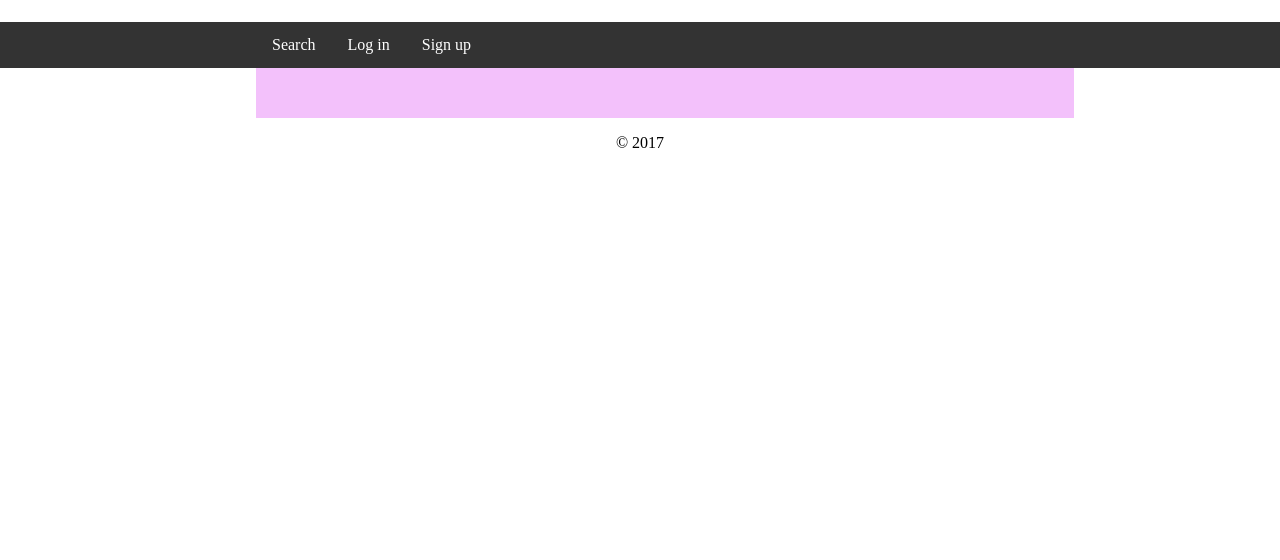
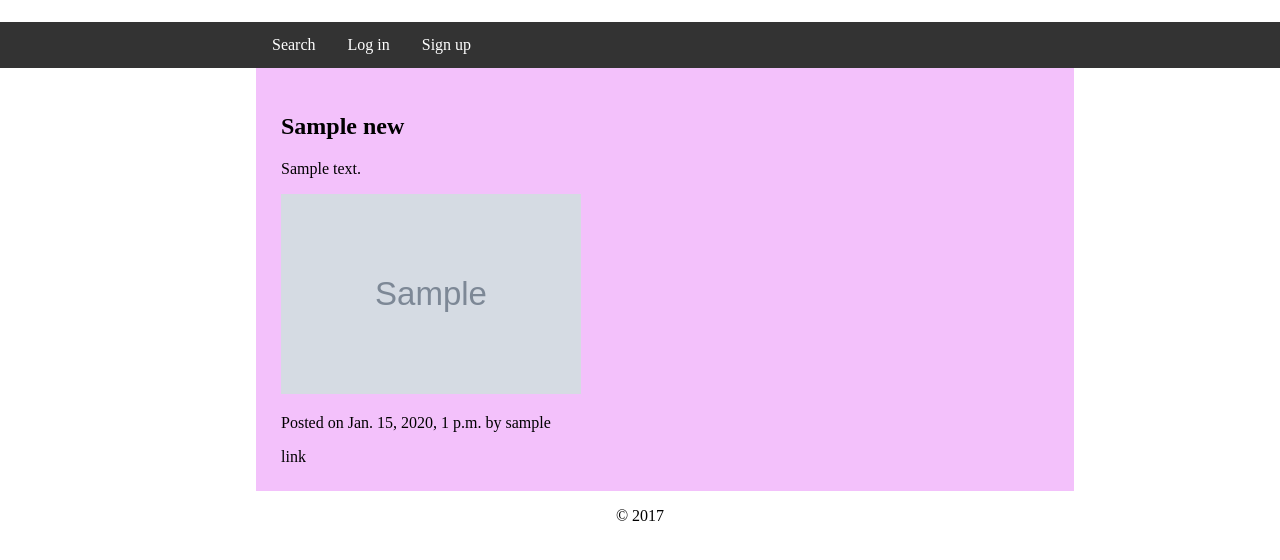
Before and after one commit to amm-poiais/laktionova_tsaplina, a Django app: template templates/moderate.html in a window 1280 px wide. Shown: the part 58-618 px from the top of the page. Run offline with Django 3.2, Linux system fonts and the light colour scheme; the template is opened without the code that fills it: values that come from a table or form of the project are taken from there, others are empty; tables that the repository leaves empty hold one stand-in row (values such as "Sample post"); grey boxes marked "Sample" are stand-in pictures; parts of the project's set-up code (start-up, migrations or seed data) failed here and were passed over.

Commit message:
Added raw moderate page & method

```diff
--- a/templates/base.html
+++ b/templates/base.html
@@ -65,7 +65,7 @@
             <div class="menu">
                 <ul>
                   {% if request.user.is_staff %}
-                      <li><a href="/">Admin</a></li>
+                      <li><a href="moderate/">Admin</a></li>
                       {% if perms.Blog.can_add_user %}
                         <li><a href="admin/">New admin</a></li>
                       {% endif %}
--- a/templates/main.html
+++ b/templates/main.html
@@ -10,7 +10,7 @@
                 {% if post.attachment %}
                     <img src="{{ post.attachment.url }}" width="300" height="200" alt="{{ post.title }}" />
                 {% endif %}
-                <p>Posted on {{post.timestamp}}</p>
+                <p>Posted on {{post.timestamp}} by {{ post.user.username }}</p>
                 {% empty %}
                 <p>No news.</p>
             </div>
--- a/templates/moderate.html
+++ b/templates/moderate.html
@@ -1,5 +1,30 @@
 {% extends 'base.html' %}
 
 {% block main_column %}
-
+    {% if not news_id %}
+        <div id="news">
+            {% for post in news %}
+                <div class="news">
+                    <h2>{{post.title}}</h2>
+                    <p>{{post.text}}</p>
+                    {% if post.attachment %}
+                        <img src="{{ post.attachment.url }}" width="300" height="200" alt="{{ post.title }}" />
+                    {% endif %}
+                    <p>Posted on {{post.timestamp}} by {{ post.user.username }}</p>
+                    <a href="moderate?news_id={{post.id}}">link</a>
+                    {% empty %}
+                    <p>No news in pending.</p>
+                </div>
+            {% endfor %}
+        </div>
+    {% else %}
+        <div class="news">
+            <h2>{{post.title}}</h2>
+            <p>{{post.text}}</p>
+            {% if post.attachment %}
+                <img src="{{ post.attachment.url }}" width="300" height="200" alt="{{ post.title }}" />
+            {% endif %}
+            <p>Posted on {{post.timestamp}} by {{ post.user.username }}</p>
+        </div>
+    {% endif %}
 {% endblock %}
```
Also changed, not shown: Blog/views.py (+9 -0 lines).
